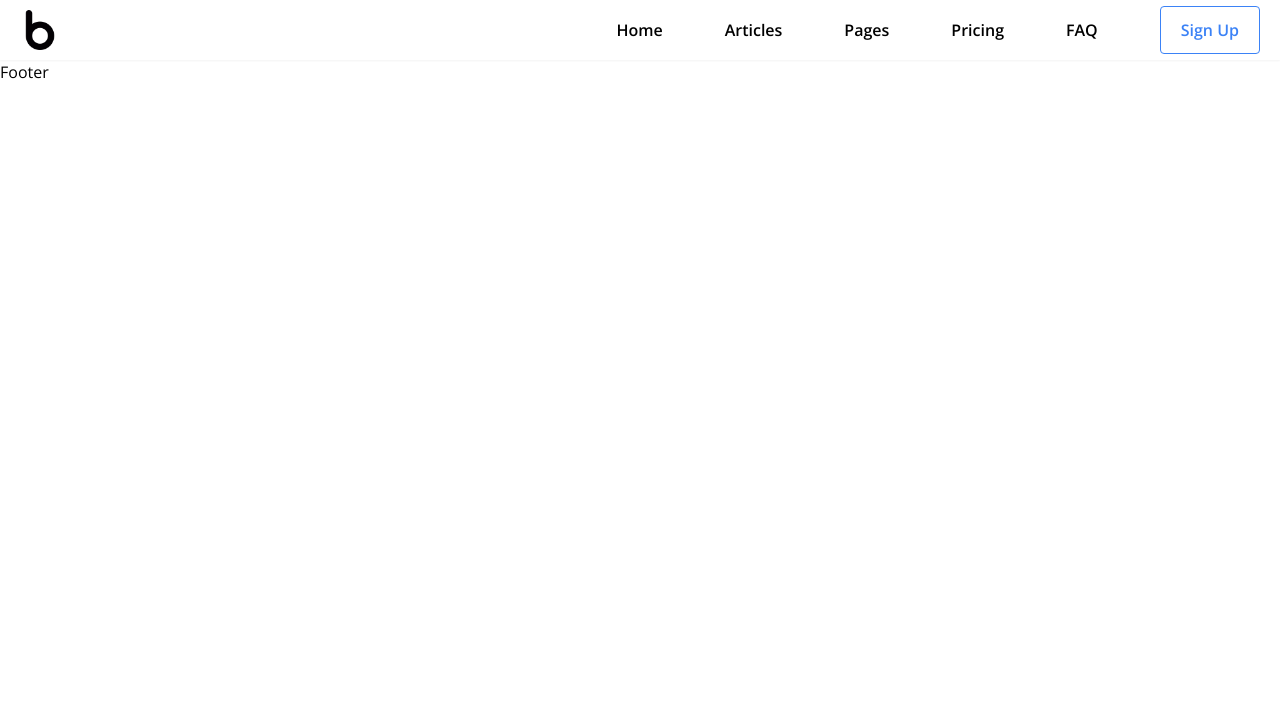
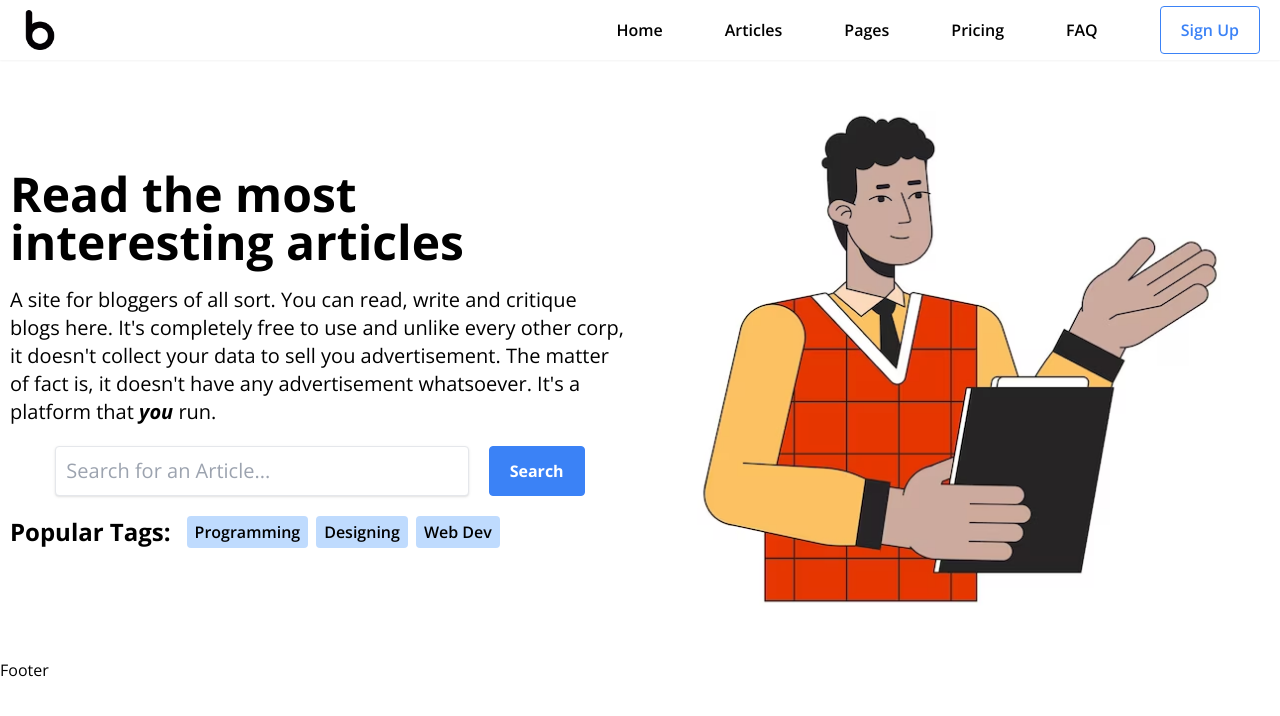
Before and after one commit to utshodebravestone/mr.blog, a React (Vite) app: page / in a window 1280 px wide. Shown: the top 716 px of the page. Built offline with nearby package versions, Linux system fonts and the light colour scheme.

Commit message:
we've got a hero.. o o

```diff
--- /dev/null
+++ b/src/components/Hero.jsx
@@ -0,0 +1,57 @@
+import { Link } from "react-router-dom";
+import { images } from "../constants";
+
+const Hero = () => {
+  return (
+    <section className="w-full flex flex-col lg:flex-row gap-5 justify-center items-center">
+      <div className="w-full lg:w-1/2 flex flex-col gap-5">
+        <h1 className="text-5xl font-bold">
+          Read the most interesting articles
+        </h1>
+        <p className="text-xl">
+          A site for bloggers of all sort. You can read, write and critique
+          blogs here. It's completely free to use and unlike every other corp,
+          it doesn't collect your data to sell you advertisement. The matter of
+          fact is, it doesn't have any advertisement whatsoever. It's a platform
+          that <span className="font-bold italic">you</span> run.
+        </p>
+
+        <div className="flex gap-5 justify-center items-center">
+          <input
+            type="text"
+            placeholder="Search for an Article..."
+            className="w-4/6 p-2.5 text-xl border border-gray-200 rounded focus:outline-none shadow"
+          />
+          <button className="px-5 py-3 border border-blue-500 rounded bg-blue-500 font-bold text-white hover:text-blue-500 hover:bg-white transition-all duration-500">
+            Search
+          </button>
+        </div>
+
+        <div className="flex items-center justify-start gap-4 flex-wrap">
+          <h2 className="text-2xl font-bold">Popular Tags:</h2>
+          <ul className="flex gap-2 items-center justify-start">
+            <li className="px-2 py-1 bg-blue-200 rounded font-semibold">
+              <Link to="">Programming</Link>
+            </li>
+            <li className="px-2 py-1 bg-blue-200 rounded font-semibold">
+              <Link to="">Designing</Link>
+            </li>
+            <li className="px-2 py-1 bg-blue-200 rounded font-semibold">
+              <Link to="">Web Dev</Link>
+            </li>
+          </ul>
+        </div>
+      </div>
+
+      <div className="flex justify-center items-center w-full lg:w-1/2">
+        <img
+          src={images.heroImage}
+          alt="hero image"
+          className="object-contain"
+        />
+      </div>
+    </section>
+  );
+};
+
+export default Hero;
--- a/src/components/Layout.jsx
+++ b/src/components/Layout.jsx
@@ -5,7 +5,7 @@ const Layout = ({ children }) => {
   return (
     <>
       <Header />
-      {children}
+      <div className="my-5 mx-2.5">{children}</div>
       <Footer />
     </>
   );
--- a/src/constants/images.js
+++ b/src/constants/images.js
@@ -1,7 +1,9 @@
 import logo from "../assets/logo.png";
+import heroImage from "../assets/hero-image.avif";
 
 const images = {
   logo,
+  heroImage,
 };
 
 export default images;
--- a/src/pages/Home.jsx
+++ b/src/pages/Home.jsx
@@ -1,7 +1,12 @@
+import Hero from "../components/Hero";
 import Layout from "../components/Layout";
 
 const Home = () => {
-  return <Layout></Layout>;
+  return (
+    <Layout>
+      <Hero />
+    </Layout>
+  );
 };
 
 export default Home;
```
Also changed, not shown: src/assets/hero-image.avif (added).
